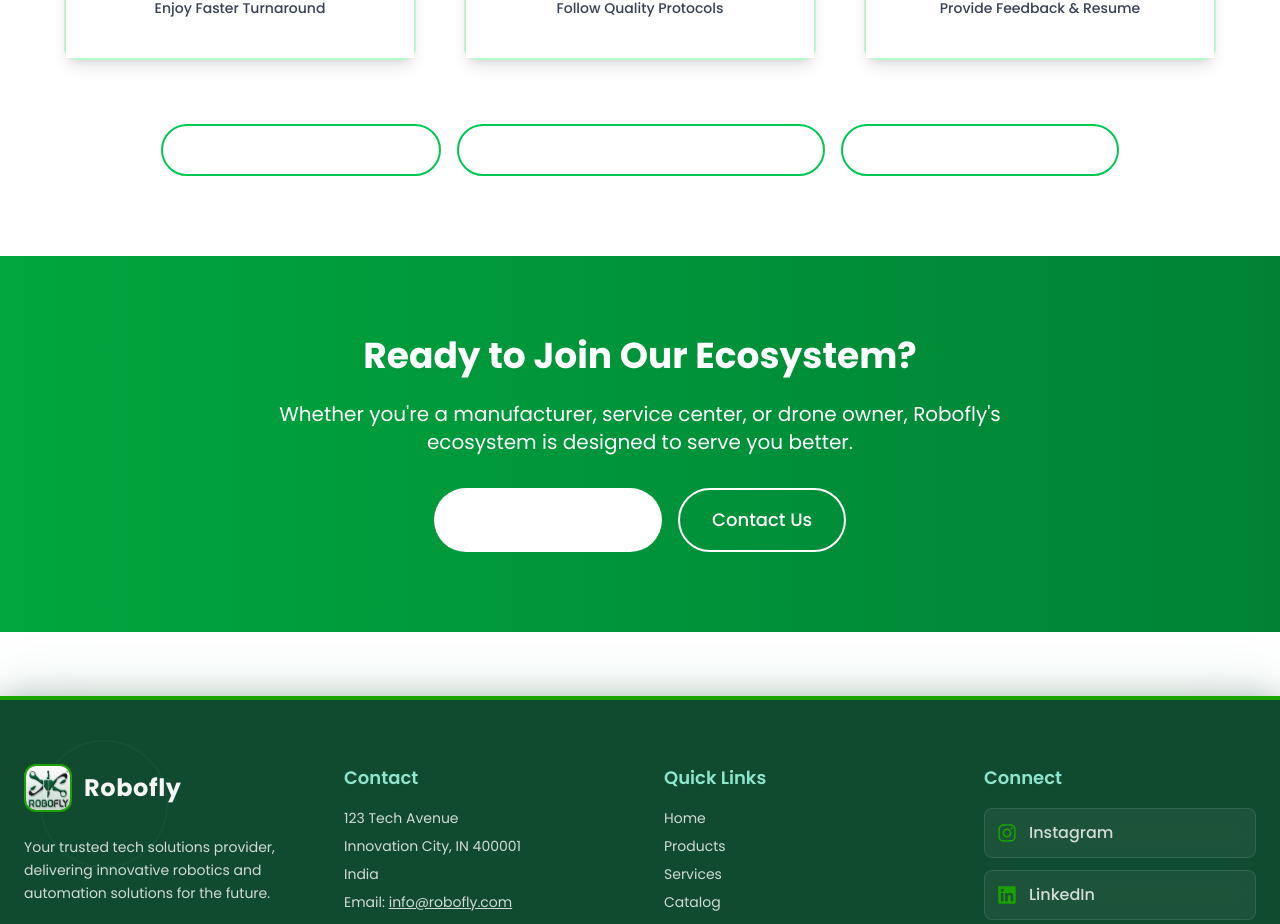
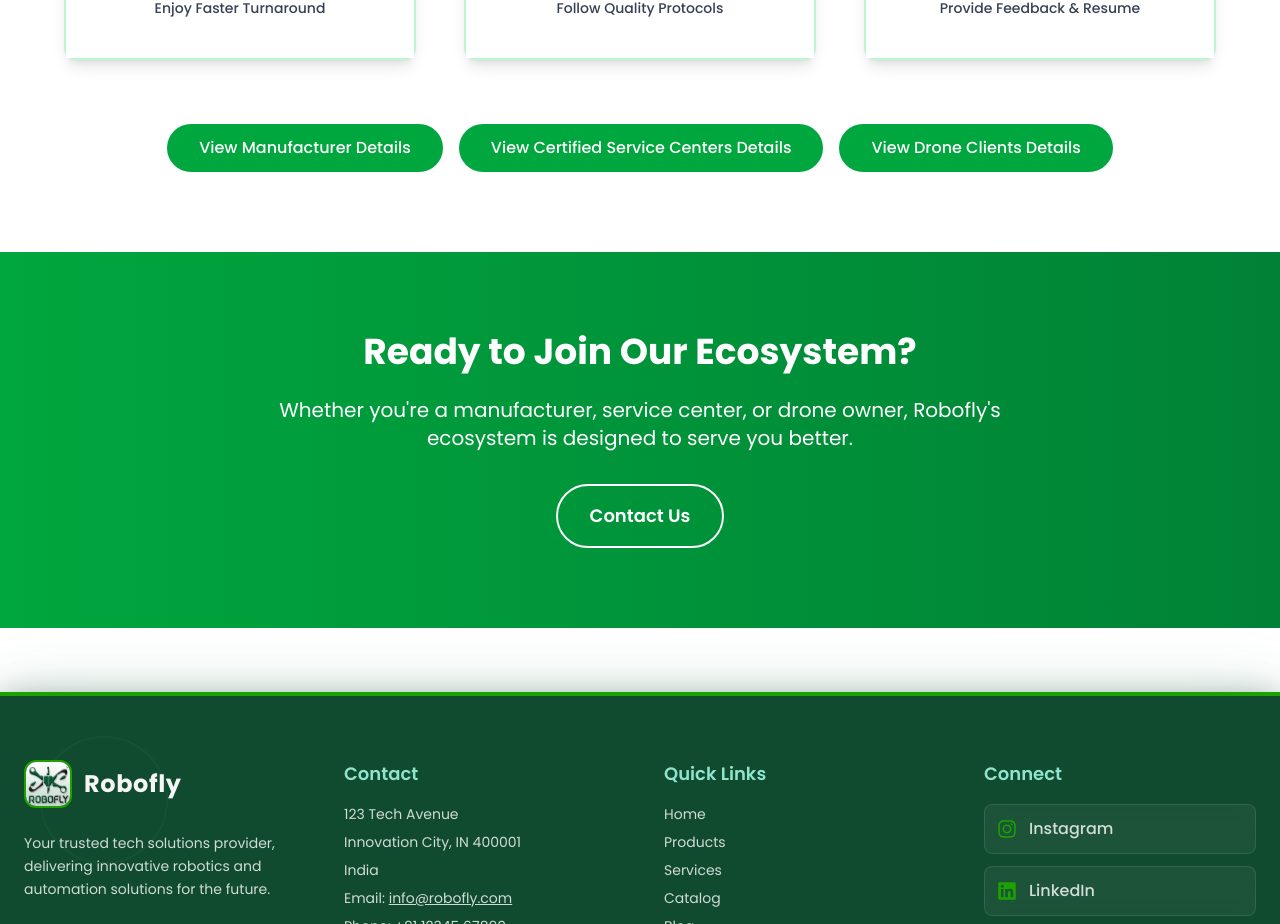
Before and after one commit to soham-0-0-7/Robofly-website, a Next.js app: page /upcoming_services in a window 1280 px wide. Shown: the part 1177-2101 px from the top of the page. Built offline with nearby package versions, Linux system fonts and the light colour scheme.

Commit message:
final fixes

```diff
--- a/src/app/upcoming_services/page.tsx
+++ b/src/app/upcoming_services/page.tsx
@@ -3,7 +3,7 @@ import React, { useState, useEffect } from 'react';
 import { ArrowRight, Factory, Settings, Users, CheckCircle, Clock, Shield, Star, ArrowDown } from 'lucide-react';
 import { Button } from '../../components/ui/button';
 import { Card, CardContent } from '../../components/ui/card';
-
+import Link from "next/link"
 const Page = () => {
   const [activeSection, setActiveSection] = useState<number | null>(null);
   const [isVisible, setIsVisible] = useState(false);
@@ -269,11 +269,7 @@ const Page = () => {
               <Button
                 key={section.title}
                 onClick={() => setActiveSection(activeSection === index ? null : index)}
-                className={`px-8 py-3 rounded-full transition-all duration-300 transform hover:scale-105 ${
-                  activeSection === index
-                    ? 'bg-green-600 text-white hover:bg-green-700'
-                    : 'bg-white text-green-600 border-2 border-green-500 hover:bg-green-50'
-                }`}
+                className='px-8 py-3 rounded-full transition-all duration-300 transform hover:scale-105 bg-green-600 text-white hover:bg-green-700'
               >
                 {activeSection === index ? 'Hide Details' : `View ${section.title} Details`}
               </Button>
@@ -334,19 +330,15 @@ const Page = () => {
             Whether you&apos;re a manufacturer, service center, or drone owner, Robofly&apos;s ecosystem is designed to serve you better.
           </p>
           <div className="flex flex-col sm:flex-row gap-4 justify-center">
-            <Button
-              size="lg"
-              className="bg-white text-green-700 hover:bg-gray-100 px-8 py-3 rounded-full transition-all duration-300 transform hover:scale-105"
-            >
-              Get Started Today
-            </Button>
+            <Link href="/contact">
             <Button
               size="lg"
               variant="outline"
-              className="border-white text-white hover:bg-white hover:text-green-700 px-8 py-3 rounded-full transition-all duration-300"
+              className="border-white text-white hover:bg-white hover:text-green-700 px-8 py-3 rounded-full font-semibold"
             >
               Contact Us
             </Button>
+            </Link>
           </div>
         </div>
       </section>
```
